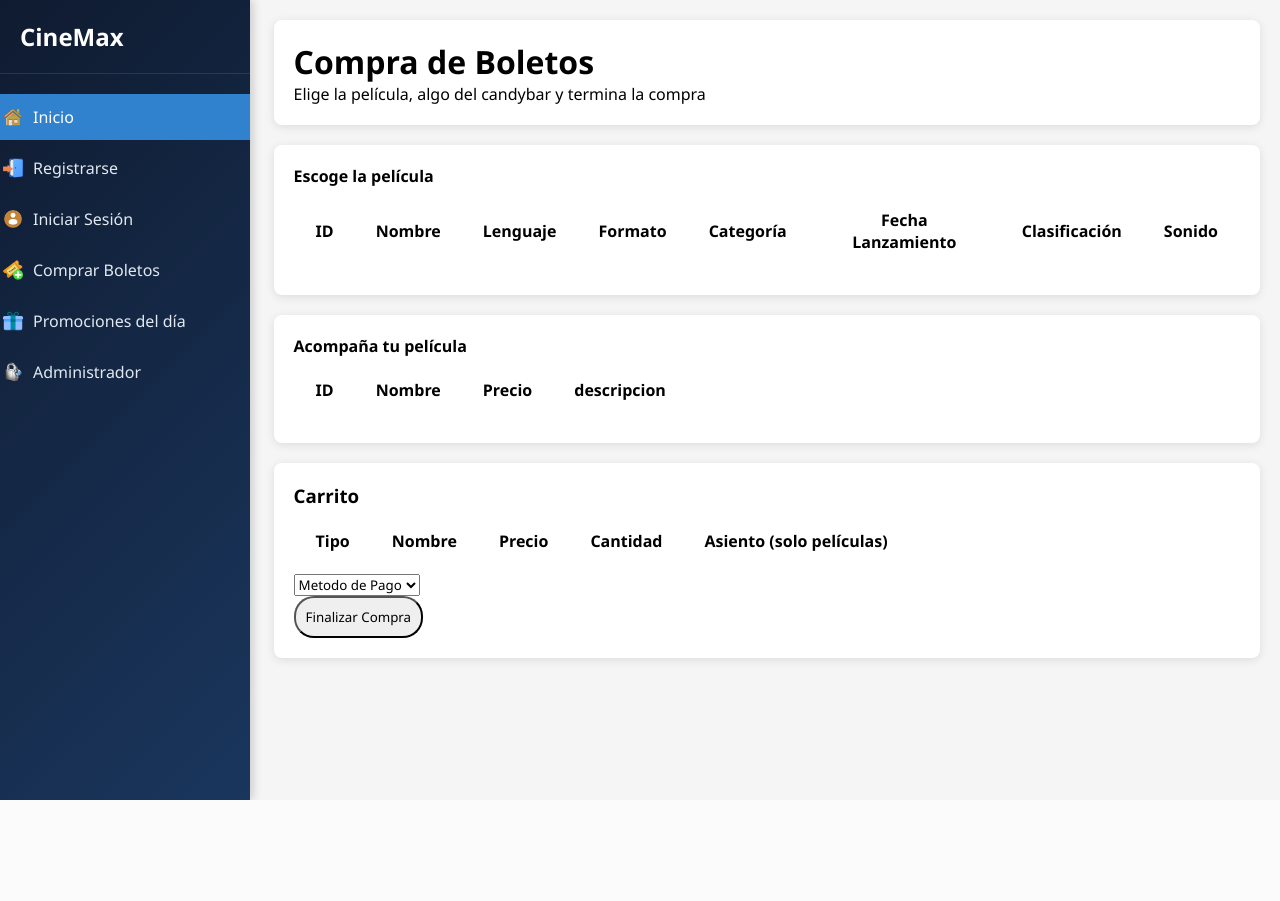
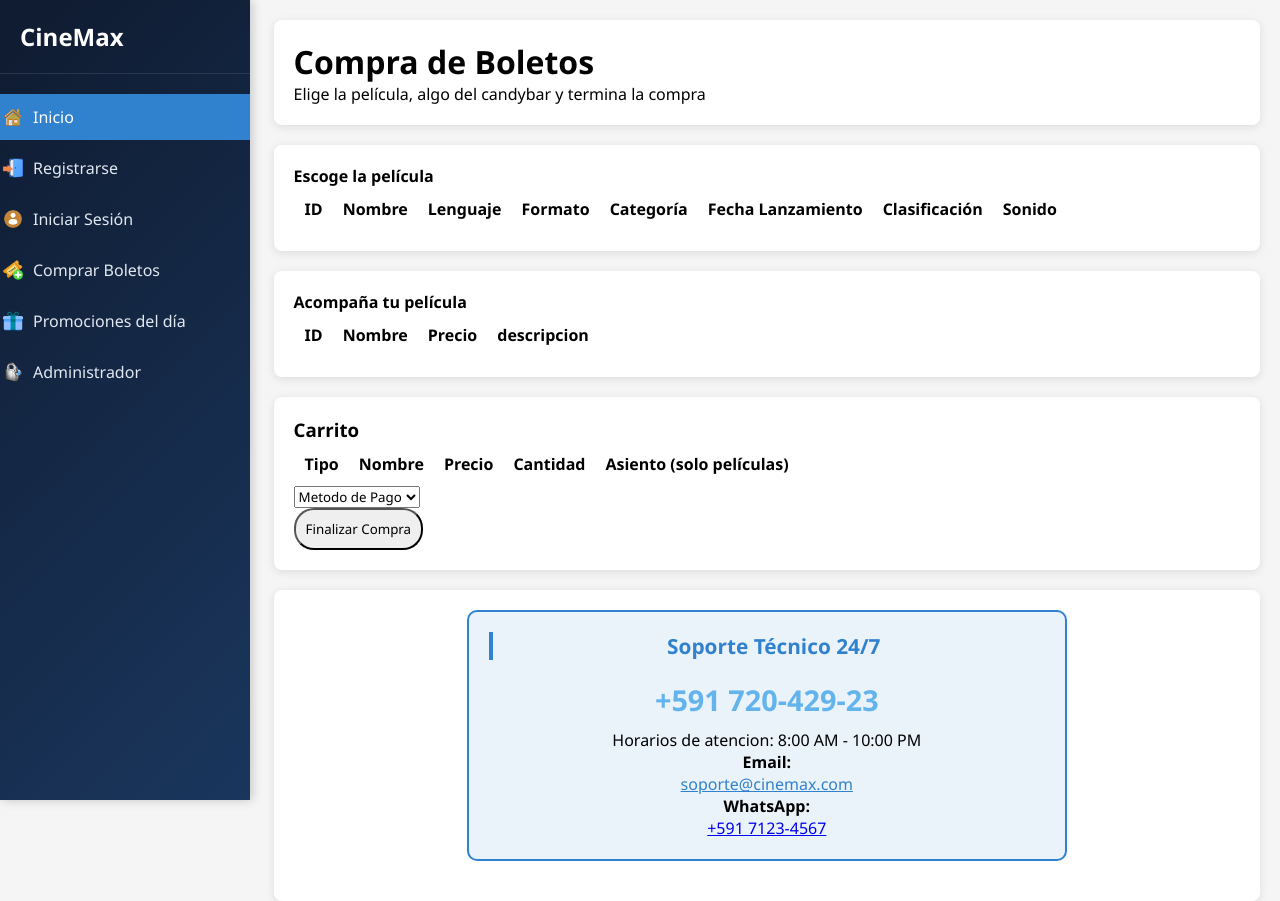
Before and after one commit to AlejandroRBC/CineBackend, a PHP site: page /Capa_Presentacion/PHP/venta-transaccion/comprar.php in a window 1280 px wide. Before the commit the page ends 800 px from the top, so only its background shows below. Run offline with PHP 8.4, Linux system fonts and the light colour scheme; data that the repository does not hold is empty.

Commit message:
footer con soporte tecnico

```diff
--- /dev/null
+++ b/Capa_Presentacion/CSS/Footer/footer.css
@@ -0,0 +1,66 @@
+
+.footer-section {
+    margin-bottom: 20px;
+}
+
+.footer-section h3 {
+    color: #63b3ed;
+    margin-bottom: 20px;
+    font-size: 1.3rem;
+    border-left: 4px solid #3182ce;
+    padding-left: 10px;
+
+}
+
+
+
+/* Soporte Técnico - Estilo destacado */
+.soporte-destacado {
+    background: rgba(49, 130, 206, 0.1);
+    border: 2px solid #3182ce;
+    border-radius: 10px;
+    padding: 20px;
+    margin-top: 10px;
+}
+
+.numero-soporte {
+    font-size: 1.8rem;
+    font-weight: bold;
+    color: #63b3ed;
+    margin: 10px 0;
+    display: block;
+    text-decoration: none;
+    transition: all 0.3s ease;
+}
+
+.numero-soporte:hover {
+    color: #90cdf4;
+    transform: scale(1.05);
+}
+
+
+
+
+
+
+
+@keyframes pulse {
+    0% { opacity: 1; }
+    50% { opacity: 0.7; }
+    100% { opacity: 1; }
+}
+
+@media screen and (max-width: 768px) {
+    .footer-container {
+        grid-template-columns: 1fr;
+        gap: 20px;
+    }
+
+    .numero-soporte {
+        font-size: 1.5rem;
+    }
+
+    .soporte-destacado {
+        text-align: center;
+    }
+}
--- a/Capa_Presentacion/CSS/Tablas/tablas.css
+++ b/Capa_Presentacion/CSS/Tablas/tablas.css
@@ -1,4 +1,3 @@
 td,tr,th{
-    padding: 20px;
-
+    padding: 9px;
 }
--- /dev/null
+++ b/Capa_Presentacion/HTML/footer/footer.php
@@ -0,0 +1,24 @@
+
+<footer >
+    <div>
+        <div class="footer-section" style="grid-column: 1 / -1; text-align: center;">
+            <div class="soporte-destacado" style="max-width: 600px; margin: 0 auto;">
+                <h3 style="margin-top: 0; color: #3182ce;">Soporte Técnico 24/7</h3>
+                <a href="#" class="numero-soporte">
+                    +591 720-429-23
+                </a>
+                <p> Horarios de atencion: 8:00 AM - 10:00 PM</p>
+                <div>
+                    <div>
+                        <strong>Email:</strong><br>
+                        <a href="#" style="color: #3182ce;">soporte@cinemax.com</a>
+                    </div>
+                    <div>
+                        <strong>WhatsApp:</strong><br>
+                        <a href="#" >+591 7123-4567</a>
+                    </div>
+                </div>
+            </div>
+        </div>
+    </div>
+</footer>
--- a/Capa_Presentacion/PHP/Login-Usuarios/login_usuario.php
+++ b/Capa_Presentacion/PHP/Login-Usuarios/login_usuario.php
@@ -8,7 +8,6 @@
     $stmt->bind_param("ss", $nom_usu, $password);
     $stmt->execute();
     $resultado = $stmt->get_result();
-
     return $resultado->fetch_assoc();
 }
 
--- a/Capa_Presentacion/PHP/venta-transaccion/comprar.php
+++ b/Capa_Presentacion/PHP/venta-transaccion/comprar.php
@@ -1,6 +1,7 @@
 <link rel="stylesheet" href="../../CSS/Sidebar/sidebar.css">
 <link rel="stylesheet" href="../../CSS/Tablas/tablas.css">
 <link rel="stylesheet" href="../../CSS/botones.css">
+<link rel="stylesheet" href="../../CSS/Footer/footer.css">
 <script src="../../JAVASCRIPT/Sidebar/sidebar.js"></script>
 <script src="../../JAVASCRIPT/venta-transaccion/carrito.js"></script>
 
@@ -97,5 +98,8 @@
         <button type="submit" name="finalizar">Finalizar Compra</button>
     </form>
     </div>
+    <div class="contenido-cuerpo">
+        <?php include('../../HTML/Footer/footer.php'); ?>
+    </div>
 
 </div>
```
Also changed, not shown: index.php (+4 -5 lines).
